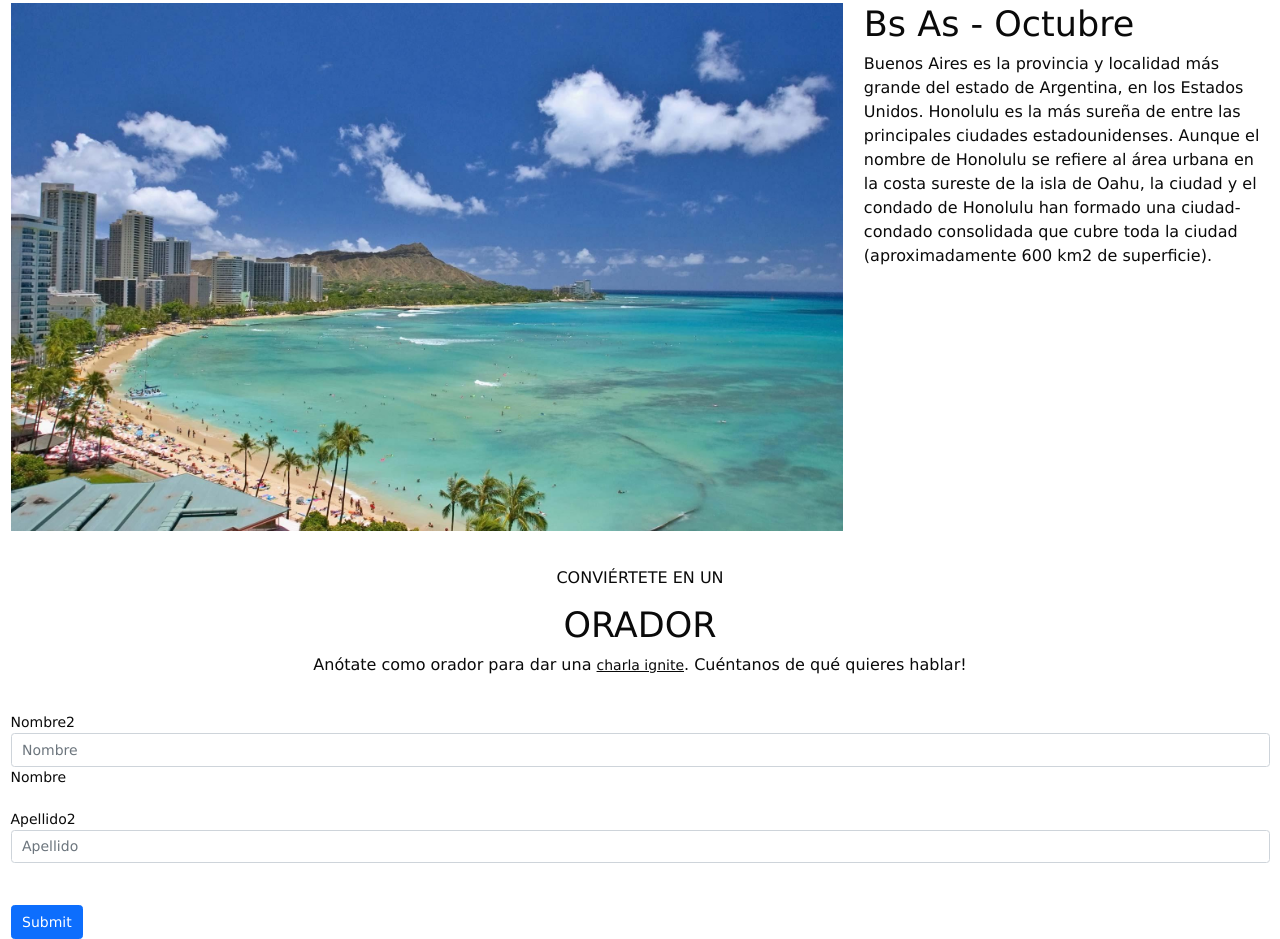
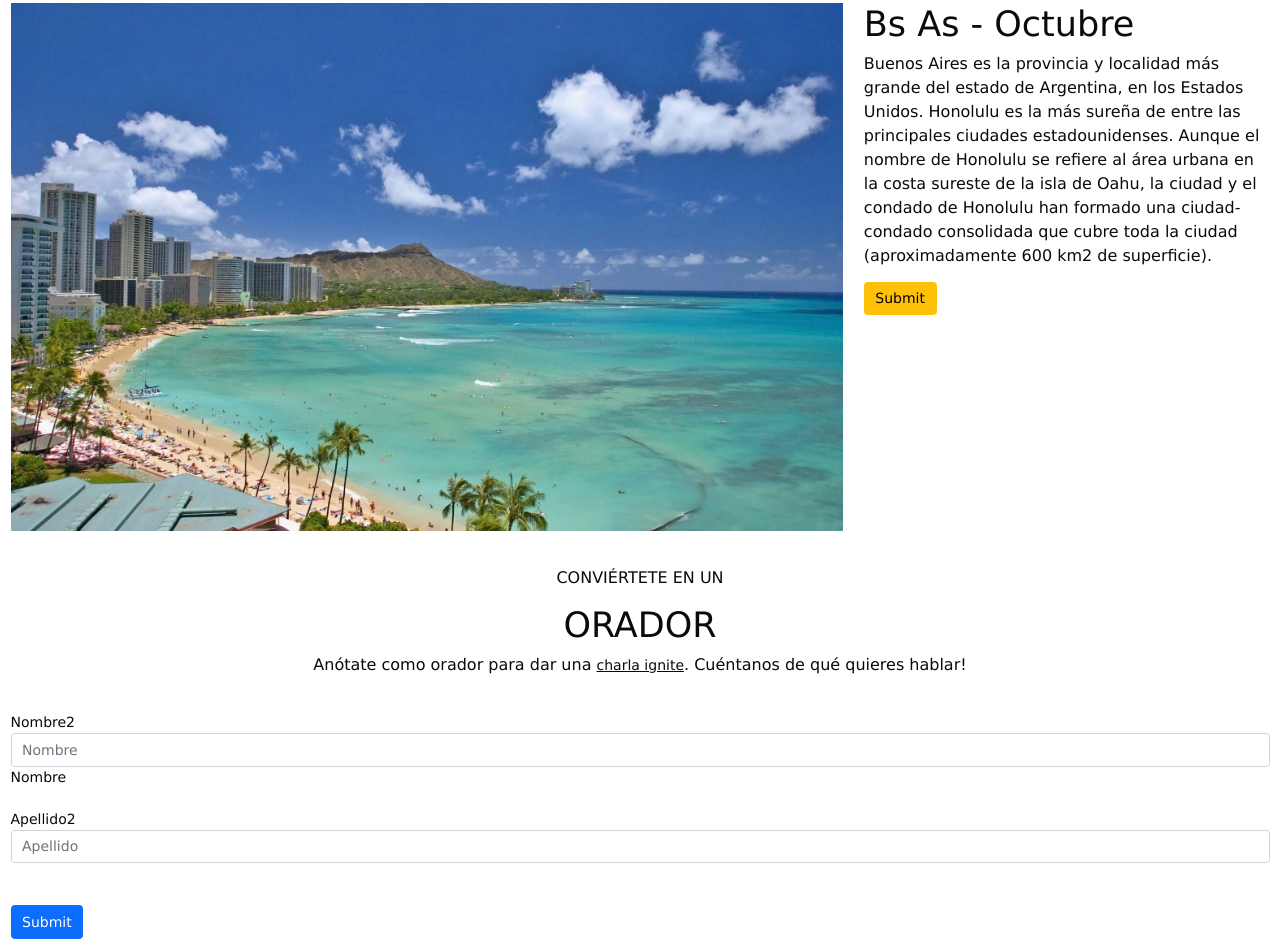
Before and after one commit to cdelete/TPIntegrador, a plain HTML site: page index.html in a window 1280 px wide. Shown: the part 1126-2065 px from the top of the page. Drawn offline with nearby package versions, Linux system fonts and the light colour scheme.

Commit message:
Commit 12052022 21:59

```diff
--- a/index.html
+++ b/index.html
@@ -94,6 +94,7 @@
         más sureña de entre las principales ciudades estadounidenses. Aunque el nombre de Honolulu se refiere al área
         urbana en la costa sureste de la isla de Oahu, la ciudad y el condado de Honolulu han formado una
         ciudad-condado consolidada que cubre toda la ciudad (aproximadamente 600 km2 de superficie).</p>
+        <input type="submit" class="btn btn-warning">
       </div>
     </div>
     <br>
```
